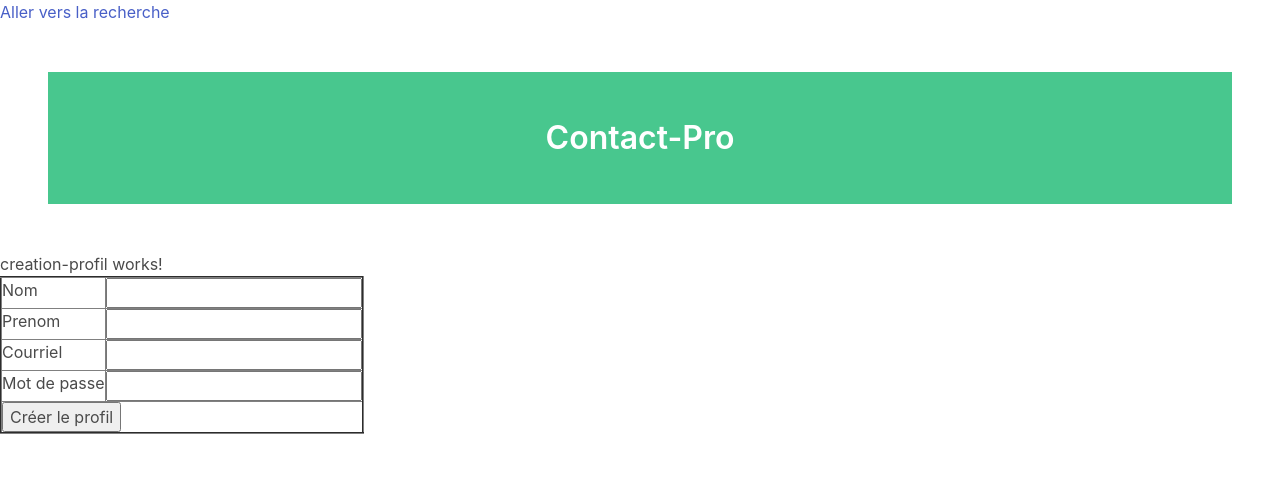
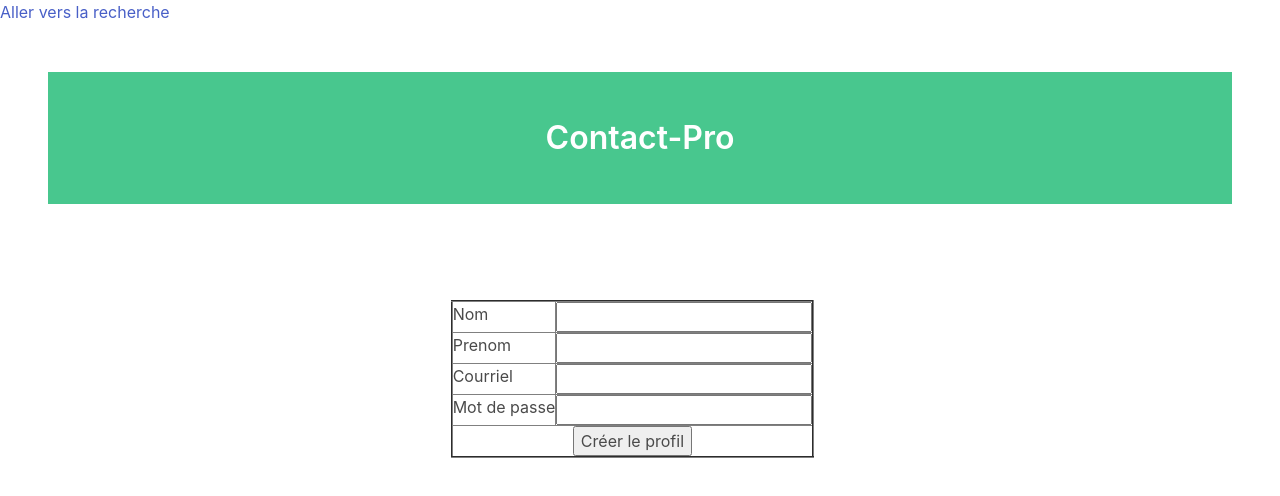
Before and after one commit to BerDuc/ContacClient, an Angular app: page /creation-profil in a window 1280 px wide. Shown: the top 496 px of the page. Built offline with nearby package versions, Linux system fonts and the light colour scheme.

Commit message:
ajout d'un peu de css bulma

```diff
--- a/src/app/creation-profil/creation-profil.component.html
+++ b/src/app/creation-profil/creation-profil.component.html
@@ -1,5 +1,6 @@
-<p>creation-profil works!</p>
-<div>
+<div class="section">
+    <div class="columns">
+        <div class="column is-4 is-offset-4">
             <form>
                 <table border='2'>
                     <tr>
@@ -18,12 +19,15 @@
                         <td>Mot de passe</td>
                         <td><input type='password' name='mdp' [(ngModel)]='mdp'/></td>
                     </tr>
-            <tr>
+                    <tr class="has-text-centered">
                         <td colspan='2'><input type='button' value='Créer le profil' (click)='creerProfil()'/></td>
                     </tr>
 
                 </table>
             </form>
+        </div>
+
+    </div>
 </div>
 <div *ngIf="utilisateur">
     Profil <br>
```
Lines whose indentation alone changed are shown as unchanged.
